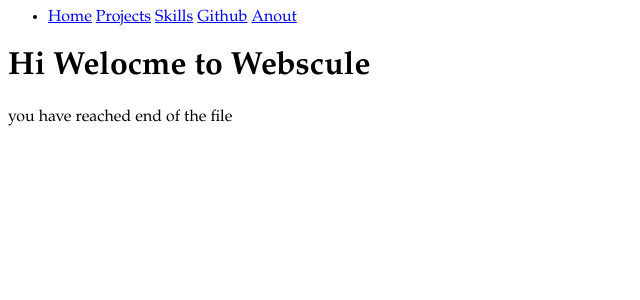
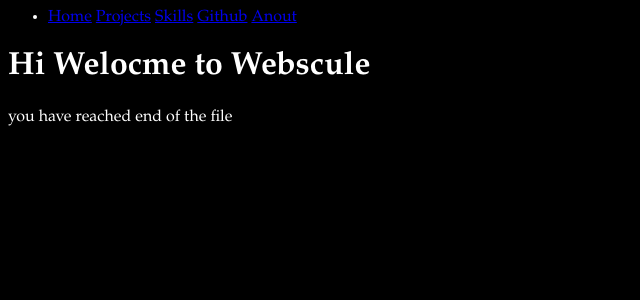
Before and after one commit to PraveenDKatti/PraveenDKatti.github.io, a Jekyll site: the page built from index.html, in a window 1280 px wide. Shown: the top 300 px of the page, without its empty margins (0-640 px from the left). Built offline with Jekyll 4.4.1, drawn with Linux system fonts in a browser that asks for light colours.

Commit message:
changed background color to black

```diff
--- a/css/main.css
+++ b/css/main.css
@@ -1,6 +1,6 @@
 body{
-  background-color:white;
-  color:black;
+  background-color:black;
+  color:white;
   font-family:Palatino, URW Palladio L, serif;
   font-stretch: semi-condensed;
 }
```
